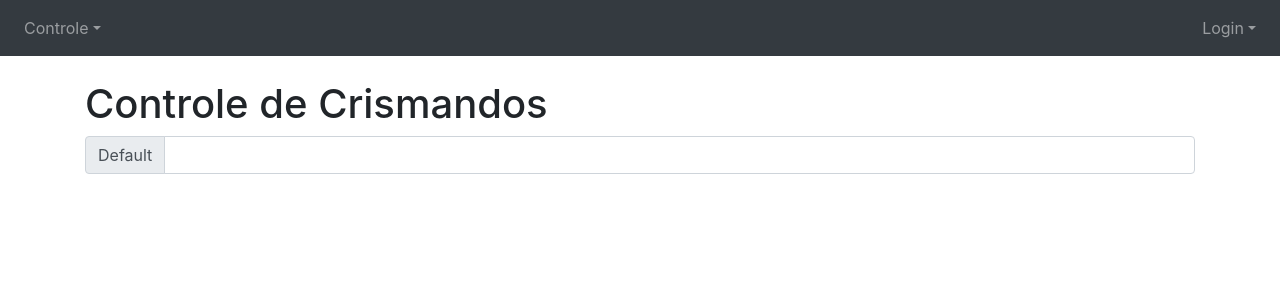
After one commit to murilexbarbosa/controle_crisma, a Django app: page /crismando/main-crismando/ in a window 1280 px wide. The commit adds this page. Shown: the top 300 px of the page. Run offline with Django 3.2, Linux system fonts and the light colour scheme; parts of the project's set-up code (start-up, migrations or seed data) failed here and were passed over; some libraries are stand-ins or nearby versions.

Commit message:
templates para modulos crismando

```diff
--- a/controle_pastoral/core/templates/base.html
+++ b/controle_pastoral/core/templates/base.html
@@ -24,25 +24,14 @@
         <ul class="navbar-nav mr-auto">
           <ul class="nav navbar-nav navbar-right">
             <li class="dropdown">
-              <a class="nav-link dropdown-toggle" href="http://example.com" id="dropdown01" data-toggle="dropdown" aria-haspopup="true" aria-expanded="false">Cadastro</a>
+              <a class="nav-link dropdown-toggle" href="http://example.com" id="dropdown01" data-toggle="dropdown" aria-haspopup="true" aria-expanded="false">Controle</a>
               <div class="dropdown-menu" aria-labelledby="dropdown01">
-                <a class="dropdown-item" href="#">Crismando</a>
-                <a class="dropdown-item" href="#">Catequista</a>
+                <a class="dropdown-item" href="{% url 'main_crismando'  %}">Crismandos</a>
+                <a class="dropdown-item" href="#">Catequistas</a>
+                <a class="dropdown-item" href="#">Encontros</a>
               </div>
             </li>
           </ul>
-          <ul class="nav navbar-nav navbar-right">
-            <li class="dropdown">
-              <a class="nav-link dropdown-toggle" href="http://example.com" id="dropdown01" data-toggle="dropdown" aria-haspopup="true" aria-expanded="false">Controle</a>
-              <div class="dropdown-menu" aria-labelledby="dropdown01">
-                <a class="dropdown-item" href="#">Encontro</a>
-                <a class="dropdown-item" href="#">Documentos</a>
-              </div>
-            </li>
-          </ul>
-
-
-
         </ul>
 
         <ul class="nav navbar-nav navbar-right">
--- /dev/null
+++ b/controle_pastoral/crismando/templates/crismando/main_crismando.html
@@ -0,0 +1,15 @@
+{% extends "base.html" %}
+
+{% block body %}
+    <h1>Controle de Crismandos</h1>
+    <div>
+        <div class="input-group mb-3">
+            <div class="input-group-prepend">
+                <span class="input-group-text" id="inputGroup-sizing-default">Default</span>
+            </div>
+            <input type="text" id="ex3" class="form-control" aria-label="Default" aria-describedby="inputGroup-sizing-default">
+        </div>
+    </div>
+
+
+{% endblock body %}
--- /dev/null
+++ b/controle_pastoral/crismando/urls.py
@@ -0,0 +1,7 @@
+from django.conf.urls import url
+
+from . import views
+
+urlpatterns = [
+    url(r'main-crismando/', views.main_crismando, name='main_crismando'),
+]
--- a/controle_pastoral/crismando/views.py
+++ b/controle_pastoral/crismando/views.py
@@ -1,3 +1,5 @@
 from django.shortcuts import render
 
 # Create your views here.
+def main_crismando(request):
+    return render(request, 'crismando/main_crismando.html')
--- a/controle_pastoral/urls.py
+++ b/controle_pastoral/urls.py
@@ -14,11 +14,13 @@ Including another URLconf
     2. Add a URL to urlpatterns:  path('blog/', include('blog.urls'))
 """
 from django.contrib import admin
-from django.urls import path
+from django.urls import path, include
 
 from controle_pastoral.core import views
+from controle_pastoral.crismando import urls as crismandos_urls
 
 urlpatterns = [
     path('', views.home),
+    path('crismando/', include(crismandos_urls)),
     path('admin/', admin.site.urls),
 ]
```
